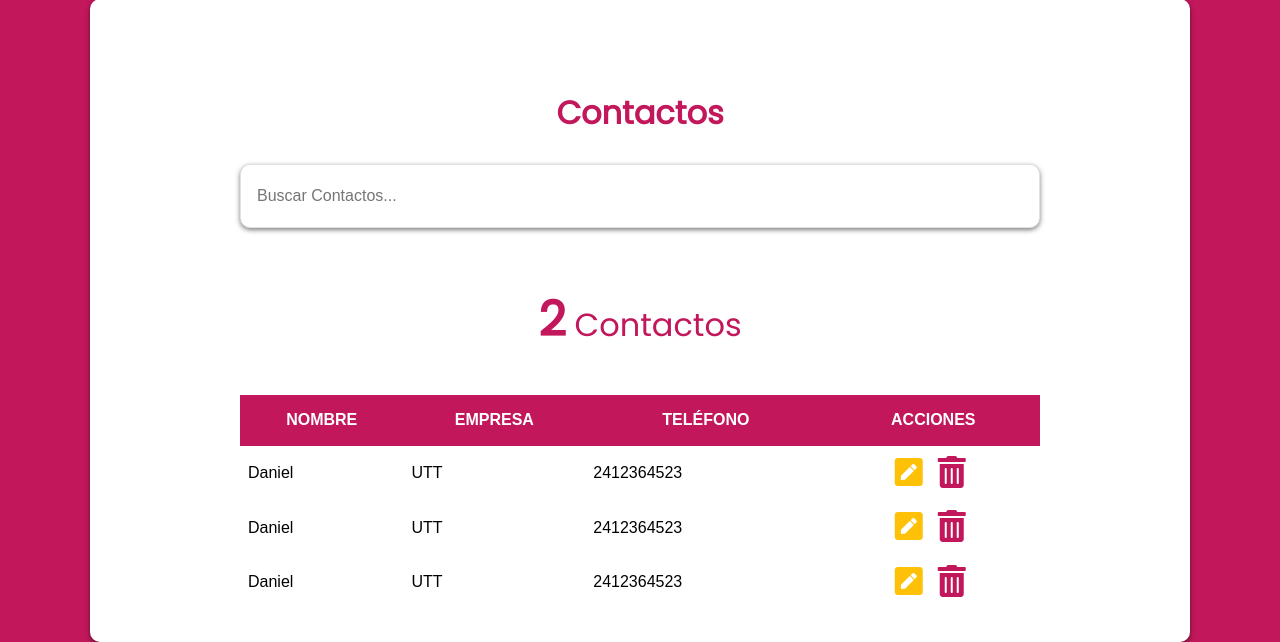
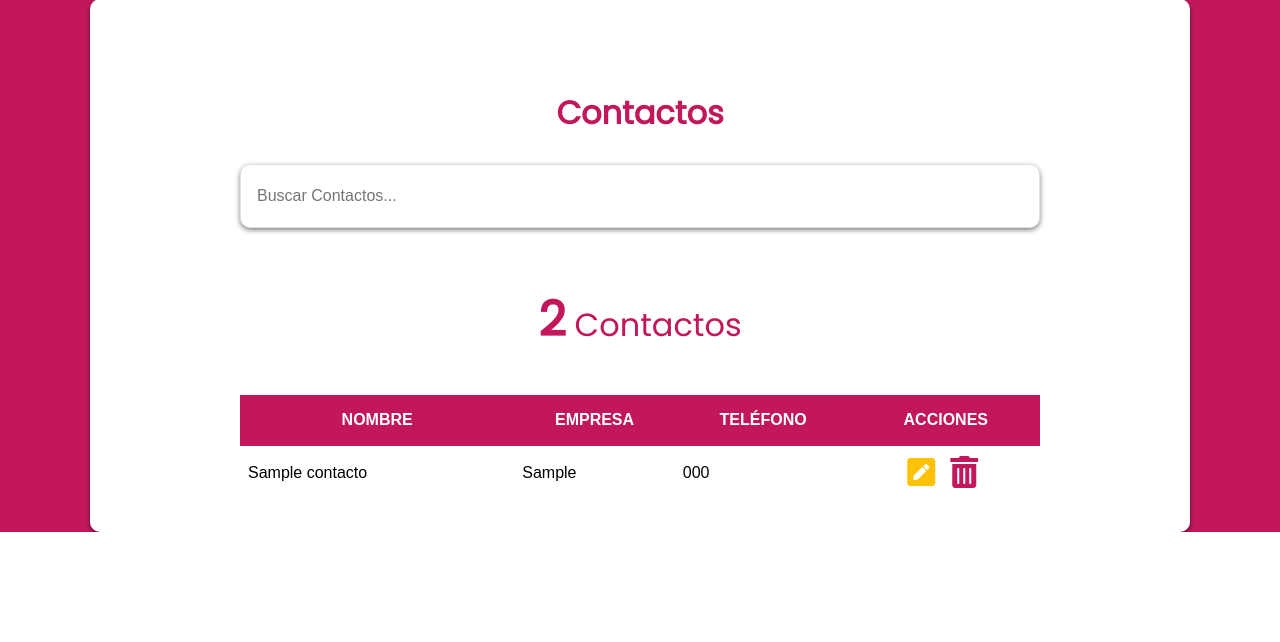
Before and after one commit to Daniel-Fernandez-Guarneros/Agenda_PHP_MySQL_Ajax, a PHP site: page / in a window 1280 px wide. Shown: the part 521-1163 px from the top of the page. After the commit the page ends 1053 px from the top, so only its background shows below. Run offline with PHP 8.4, Linux system fonts and the light colour scheme; tables that the repository leaves empty hold one stand-in row (values such as "Sample post"); some libraries are stand-ins or nearby versions.

Commit message:
015 Mostrando todos los registros de la base de datos cuando carga por primera vez

```diff
--- /dev/null
+++ b/inc/funciones/funciones.php
@@ -0,0 +1,11 @@
+<?php
+
+function obtenerContactos() {
+     include 'bd.php';
+     try{
+          return $conn->query("SELECT id, nombre, empresa, telefono FROM contactos");
+     } catch(Exception $e) {
+          echo "Error!!" . $e->getMessage() . "<br>";
+          return false;
+     }
+}
--- a/index.php
+++ b/index.php
@@ -1,5 +1,8 @@
 
-<?php include 'inc/layout/header.php';?>
+<?php
+    include 'inc/funciones/funciones.php';
+    include 'inc/layout/header.php';
+?>
 
 <div class="contenedor-barra">
      <h1>Agenda de Contactos</h1>
@@ -33,45 +36,28 @@
                 </thead>
 
                 <tbody>
+                    <?php $contactos = obtenerContactos();
+
+                        if($contactos->num_rows) {
+
+                            foreach($contactos as $contacto) { ?>
                             <tr>
-                        <td>Daniel</td>
-                        <td>UTT</td>
-                        <td>2412364523</td>
+                                <td><?php echo $contacto['nombre']; ?></td>
+                                <td><?php echo $contacto['empresa']; ?></td>
+                                <td><?php echo $contacto['telefono']; ?></td>
                                 <td>
-                            <a class="btn-editar btn" href="editar.php?id=1">
+                                    <a class="btn-editar btn" href="editar.php?id=<?php echo $contacto['id']; ?>">
                                         <i class="fas fa-pen-square"></i>
                                     </a>
-                            <button data-id="1" type="button" class="btn-borrar btn">
+                                    <button data-id="<?php echo $contacto['id']; ?>" type="button" class="btn-borrar btn">
                                         <i class="fas fa-trash-alt"></i>
                                     </button>
                                 </td>
                             </tr>
-                    <tr>
-                        <td>Daniel</td>
-                        <td>UTT</td>
-                        <td>2412364523</td>
-                        <td>
-                            <a class="btn-editar btn" href="editar.php?id=1">
-                                <i class="fas fa-pen-square"></i>
-                            </a>
-                            <button data-id="1" type="button" class="btn-borrar btn">
-                                <i class="fas fa-trash-alt"></i>
-                            </button>
-                        </td>
-                    </tr>
-                    <tr>
-                        <td>Daniel</td>
-                        <td>UTT</td>
-                        <td>2412364523</td>
-                        <td>
-                            <a class="btn-editar btn" href="editar.php?id=1">
-                                <i class="fas fa-pen-square"></i>
-                            </a>
-                            <button data-id="1" type="button" class="btn-borrar btn">
-                                <i class="fas fa-trash-alt"></i>
-                            </button>
-                        </td>
-                    </tr>
+                            <?php }
+                        } ?>
+
+
                 </tbody>
             </table>
         </div>
```
Lines whose indentation alone changed are shown as unchanged.
